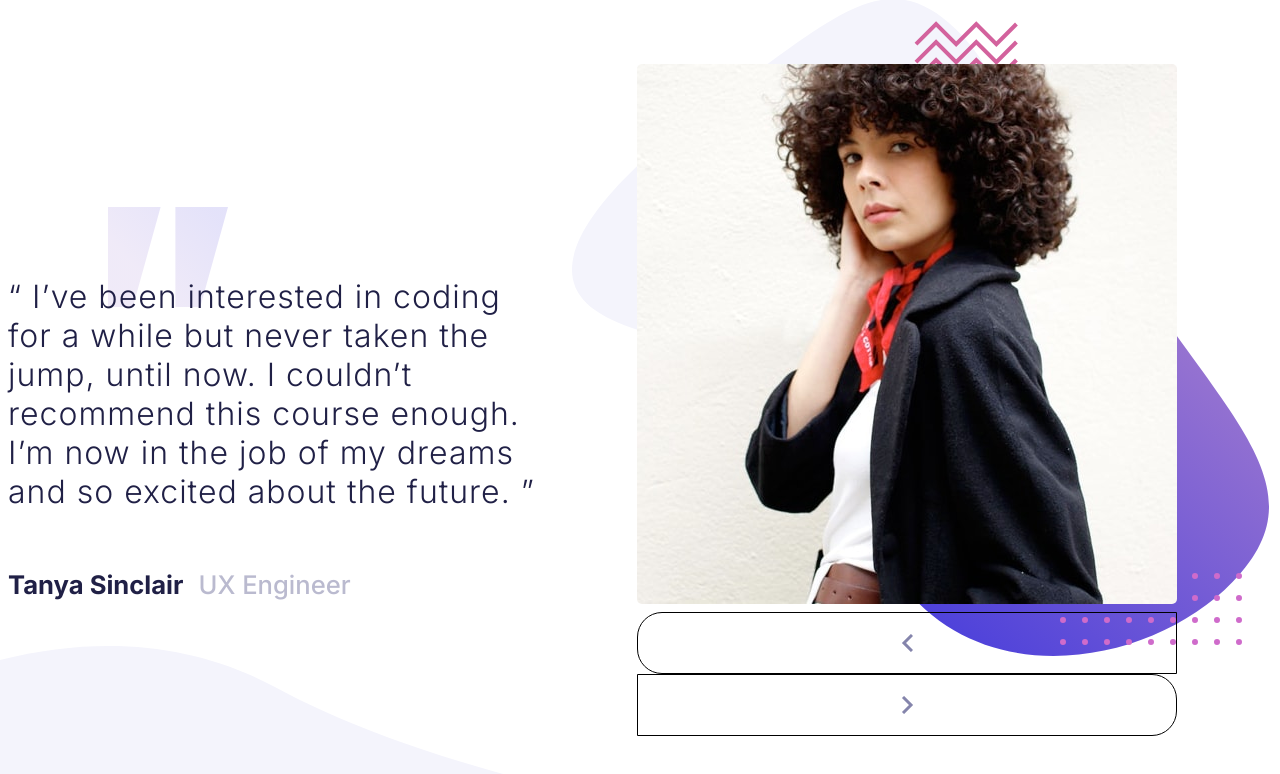
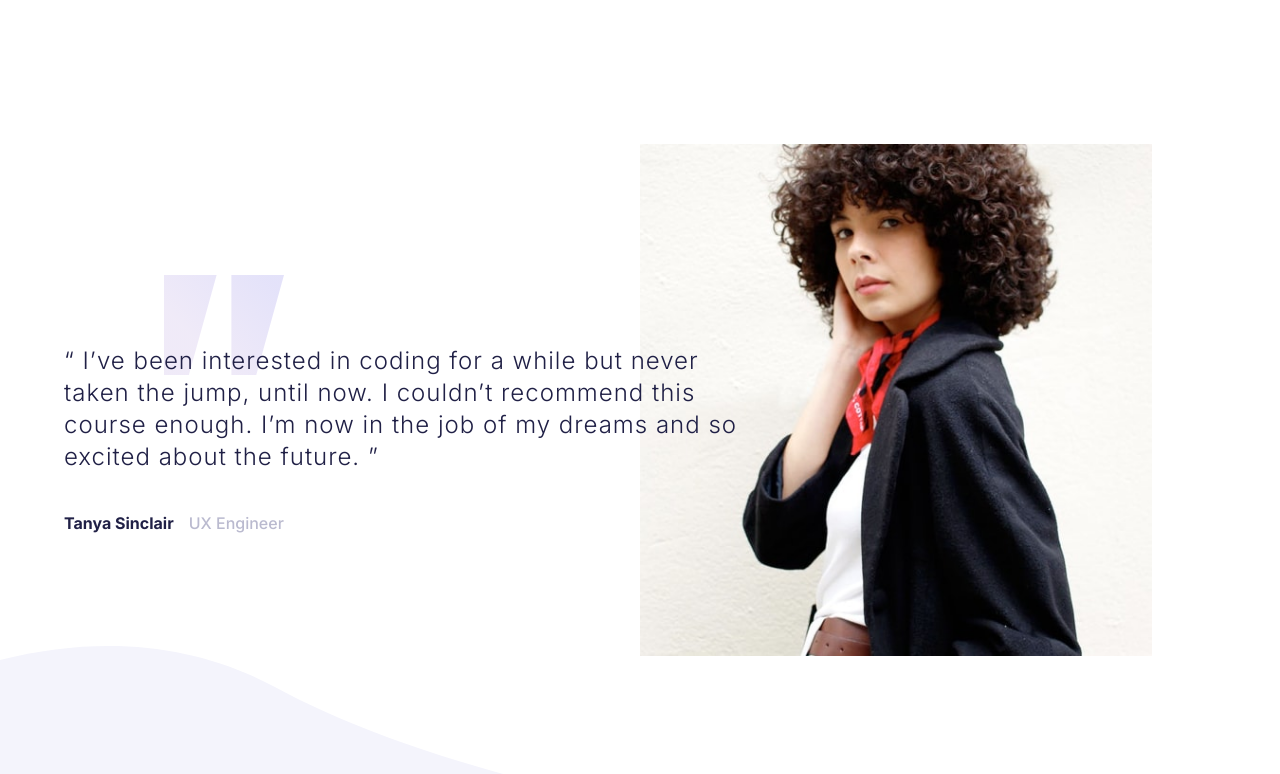
Before and after one commit to apyd/Testimonials-slider, a plain HTML site: page index.html in a window 1280 px wide. Drawn offline with Linux system fonts and the light colour scheme.

Commit message:
Class name and layout changes
- Added vw and vh for layout elements and font size
- Updated elements class names

```diff
--- a/assets/css/style.css
+++ b/assets/css/style.css
@@ -1,44 +1,55 @@
-html {
+body {
     font-family: 'Inter', sans-serif;
-    font-size: 32px;
+    font-size: 16px;
     font-weight: 300;
+    margin: 0;
+    width:100vw;
+    height: 100vh;
     --dark-blue: hsl(240, 38%, 20%);
     --grayish-blue: hsl(240, 18%, 77%);
-    box-sizing: border-box;
     display: flex;
-    height: 100vh;
+    align-items: center;
+    justify-content: center;
+    background: url('/assets/img/pattern-curve.svg') no-repeat bottom left;
 }
 
-body {
+.slider__container {
     display: flex;
-    align-items: center;
-    background: url('/assets/img/pattern-curve.svg') no-repeat bottom left;
+}
+
+.column {
+    display: flex;
+    flex-direction: column;
+    justify-content: center;
+}
+
+.slider__container .column {
+    position: relative;
+    width: 45vw;
+}
+
+.container {
+    position: absolute;
+    right: -100px;
+    z-index: 10;
 }
 
 .row {
     display: flex;
 }
 
-.wrapper {
-    display: flex;
-}
-
-.column__text {
-    display: flex;
-    flex-direction: column;
-    justify-content: center;
-}
-
 .quote--text {
     color: var(--dark-blue);
+    font-size: calc(1rem + 1vmin);
     letter-spacing: 1px;
+    line-height: 2rem;
     padding-top: 70px;
     background: url('/assets/img/pattern-quotes.svg') no-repeat top left 100px;
 }
 
 .quote--author {
     color: var(--dark-blue);
-    font-size: .8rem;
+    font-size: calc(.5rem + 1vmin);
     font-weight: 700;
     margin-right: 15px;
 }
@@ -46,31 +57,12 @@ body {
 .quote--role {
     color: var(--grayish-blue);
     font-weight: 500;
-    font-size: .8rem;
+    font-size: calc(.5rem + 1vmin);
 }
 
-.column__image {
-    background: url('/assets/img/pattern-bg.svg') no-repeat top 10px left 30px;
-    padding: 75px 95px 75px 95px;
+.slider__img {
+    height: auto;
+    width: 40vw;
+    min-width: 375px;
+    max-width: 550px;
 }
-
-.button {
-    background-color: white;
-    border: 1px solid;
-    padding: 30px;
-}
-
-.left-arrow {
-    border-radius: 25px 0 0 25px;
-    background: url('/assets/img/icon-prev.svg') no-repeat center center;
-}
-
-.right-arrow {
-    border-radius: 0 25px 25px 0px;
-    background: url('/assets/img/icon-next.svg') no-repeat center center;
-}
-
-.image {
-    border-radius: 5px;
-    /* box-shadow: 2px 2px 11px -6px #000000; */
-}
--- a/index.html
+++ b/index.html
@@ -10,20 +10,20 @@
 </head>
 <body>
 
-<div class="wrapper">
-  <div class="column__text">
-  <p class="quote--text">“ I’ve been interested in coding for a while but never taken the jump, until now.
+<div class="slider__container">
+  <div class="column">
+    <div class="container">
+    <p class="quote--text">“ I’ve been interested in coding for a while but never taken the jump, until now.
     I couldn’t recommend this course enough. I’m now in the job of my dreams and so
     excited about the future. ”</p>
-  <div class="row">
-    <p class="quote--author">Tanya Sinclair</p>
-    <p class="quote--role">UX Engineer</p>
+    <div class="row">
+      <p class="quote--author">Tanya Sinclair</p>
+      <p class="quote--role">UX Engineer</p>
+    </div>
   </div>
-  </div>
-  <div class="column__image">
-  <img class="image" src="assets/img/image-tanya.jpg" alt="Tanya photo">
-  <div class="button left-arrow"></div>
-  <div class="button right-arrow"></div>
+</div>
+<div class="column">
+  <img class="slider__img" src="assets/img/image-tanya.jpg" alt="Tanya photo">
   </div>
 </div>
 
```
